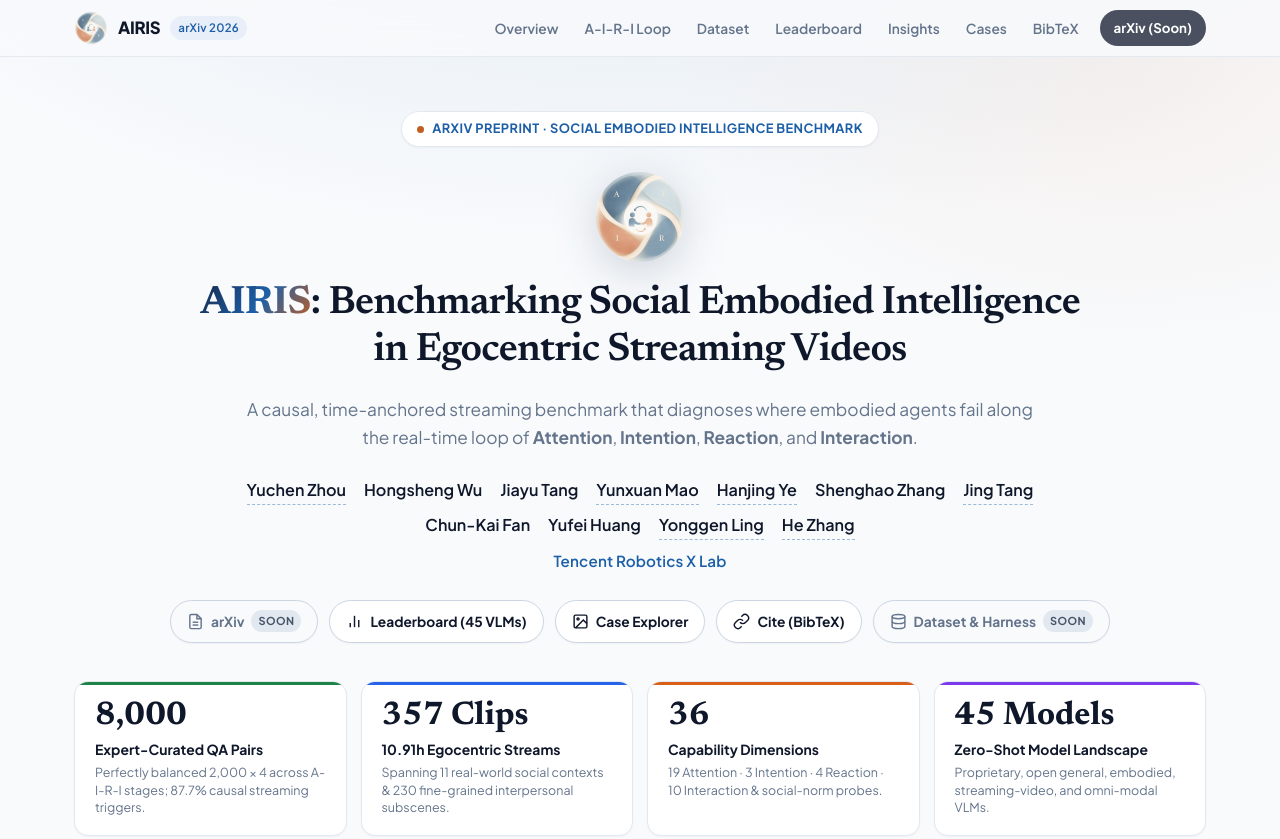
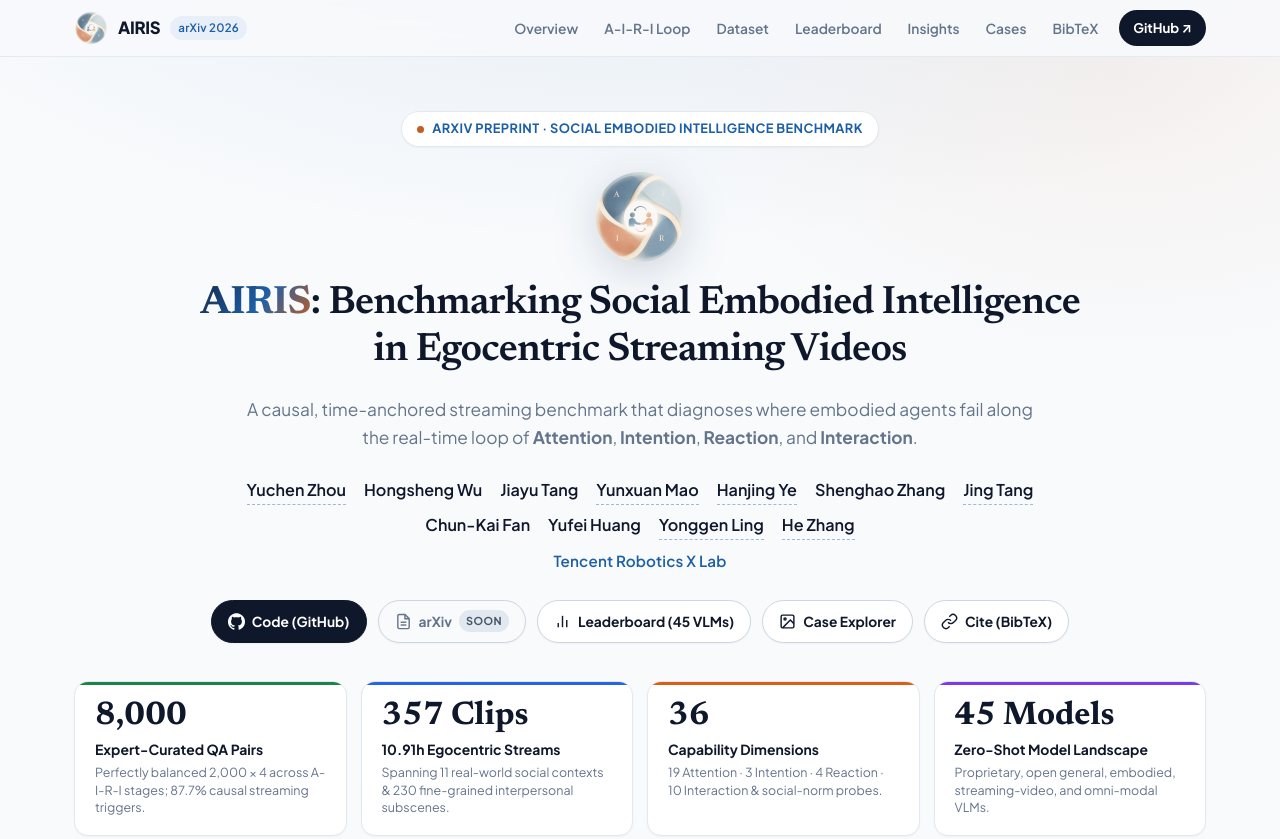
Before and after one commit to AIRIS-bench/airis-bench.github.io, a plain HTML site: page index.html in a window 1280 px wide. Shown: the top 839 px of the page. Drawn offline with Linux system fonts and the light colour scheme.

Commit message:
Add GitHub code repository link for AIRIS-bench/AIRIS.

```diff
--- a/index.html
+++ b/index.html
@@ -35,9 +35,9 @@
         <a href="#insights">Insights</a>
         <a href="#cases">Cases</a>
         <a href="#bibtex">BibTeX</a>
-        <span class="nav-cta" style="opacity:0.75;cursor:default" title="arXiv link coming soon">
-          arXiv (Soon)
-        </span>
+        <a href="https://github.com/AIRIS-bench/AIRIS" target="_blank" rel="noopener noreferrer" class="nav-cta">
+          GitHub ↗
+        </a>
       </div>
     </div>
   </nav>
@@ -85,6 +85,10 @@
 
       <!-- Primary Links -->
       <div class="cta-row">
+        <a href="https://github.com/AIRIS-bench/AIRIS" target="_blank" rel="noopener noreferrer" class="btn btn-primary">
+          <svg viewBox="0 0 24 24" fill="currentColor" aria-hidden="true"><path d="M12 .297c-6.63 0-12 5.373-12 12 0 5.303 3.438 9.8 8.205 11.385.6.113.82-.258.82-.577 0-.285-.01-1.04-.015-2.04-3.338.724-4.042-1.61-4.042-1.61-.546-1.385-1.335-1.755-1.335-1.755-1.087-.744.084-.729.084-.729 1.205.084 1.838 1.236 1.838 1.236 1.07 1.835 2.809 1.305 3.495.998.108-.776.417-1.305.76-1.605-2.665-.3-5.466-1.332-5.466-5.93 0-1.31.465-2.38 1.235-3.22-.135-.303-.54-1.523.105-3.176 0 0 1.005-.322 3.3 1.23.96-.267 1.98-.399 3-.405 1.02.006 2.04.138 3 .405 2.28-1.552 3.285-1.23 3.285-1.23.645 1.653.24 2.873.12 3.176.765.84 1.23 1.91 1.23 3.22 0 4.61-2.805 5.625-5.475 5.92.42.36.81 1.096.81 2.22 0 1.606-.015 2.896-.015 3.286 0 .315.21.69.825.57C20.565 22.092 24 17.592 24 12.297c0-6.627-5.373-12-12-12"/></svg>
+          Code (GitHub)
+        </a>
         <span class="btn btn-muted" title="arXiv preprint link coming soon">
           <svg viewBox="0 0 24 24" fill="none" stroke="currentColor" stroke-width="2"><path d="M14 2H6a2 2 0 0 0-2 2v16a2 2 0 0 0 2 2h12a2 2 0 0 0 2-2V8z"/><polyline points="14 2 14 8 20 8"/><line x1="16" y1="13" x2="8" y2="13"/><line x1="16" y1="17" x2="8" y2="17"/></svg>
           arXiv <span class="pill-soon">Soon</span>
@@ -101,10 +105,6 @@
           <svg viewBox="0 0 24 24" fill="none" stroke="currentColor" stroke-width="2"><path d="M10 13a5 5 0 0 0 7.54.54l3-3a5 5 0 0 0-7.07-7.07l-1.72 1.71"/><path d="M14 11a5 5 0 0 0-7.54-.54l-3 3a5 5 0 0 0 7.07 7.07l1.71-1.71"/></svg>
           Cite (BibTeX)
         </a>
-        <span class="btn btn-muted" title="Benchmark toolkit & evaluation data release">
-          <svg viewBox="0 0 24 24" fill="none" stroke="currentColor" stroke-width="2"><ellipse cx="12" cy="5" rx="9" ry="3"/><path d="M21 12c0 1.66-4 3-9 3s-9-1.34-9-3"/><path d="M3 5v14c0 1.66 4 3 9 3s9-1.34 9-3V5"/></svg>
-          Dataset &amp; Harness <span class="pill-soon">Soon</span>
-        </span>
       </div>
 
       <!-- Headline Stat Strip -->
```
